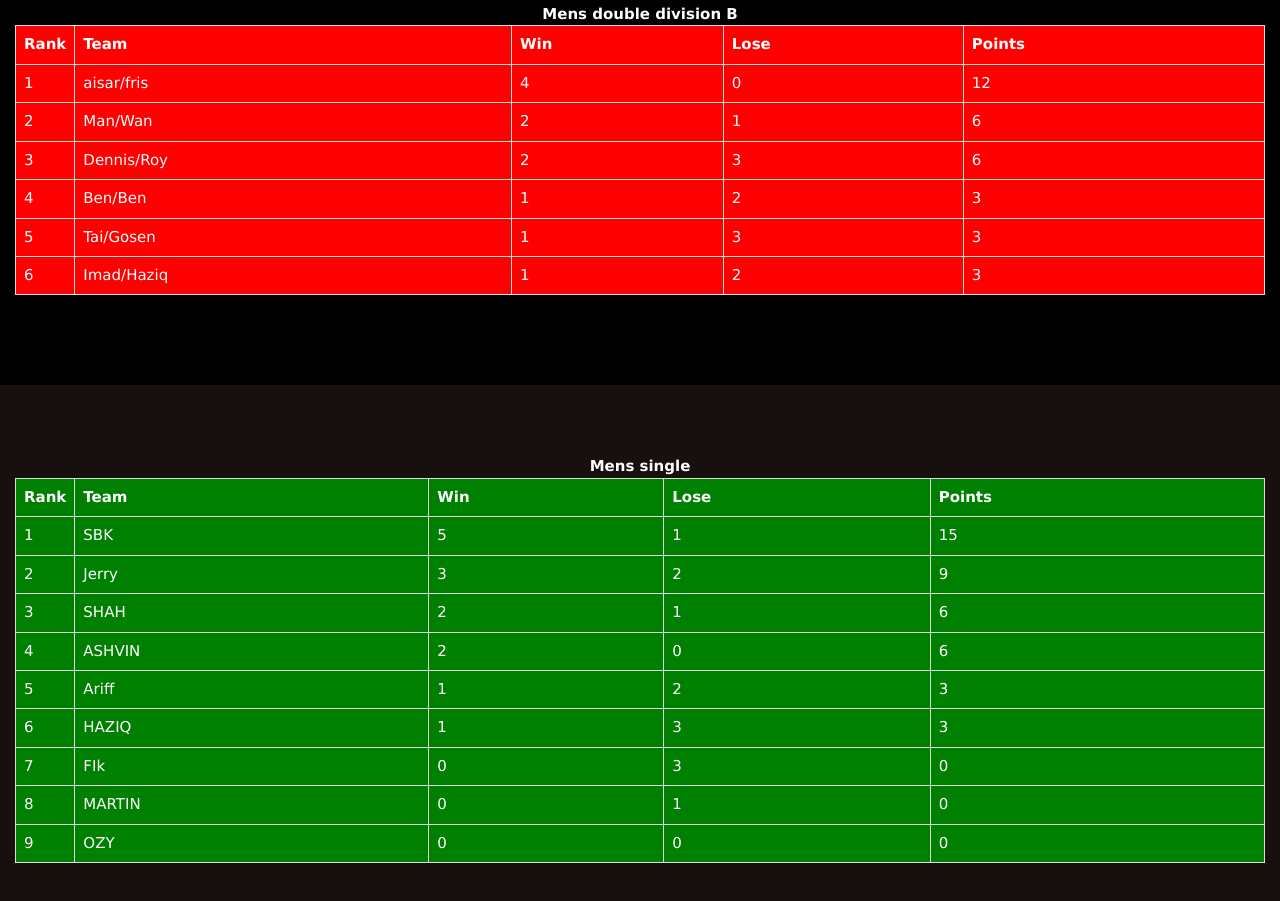
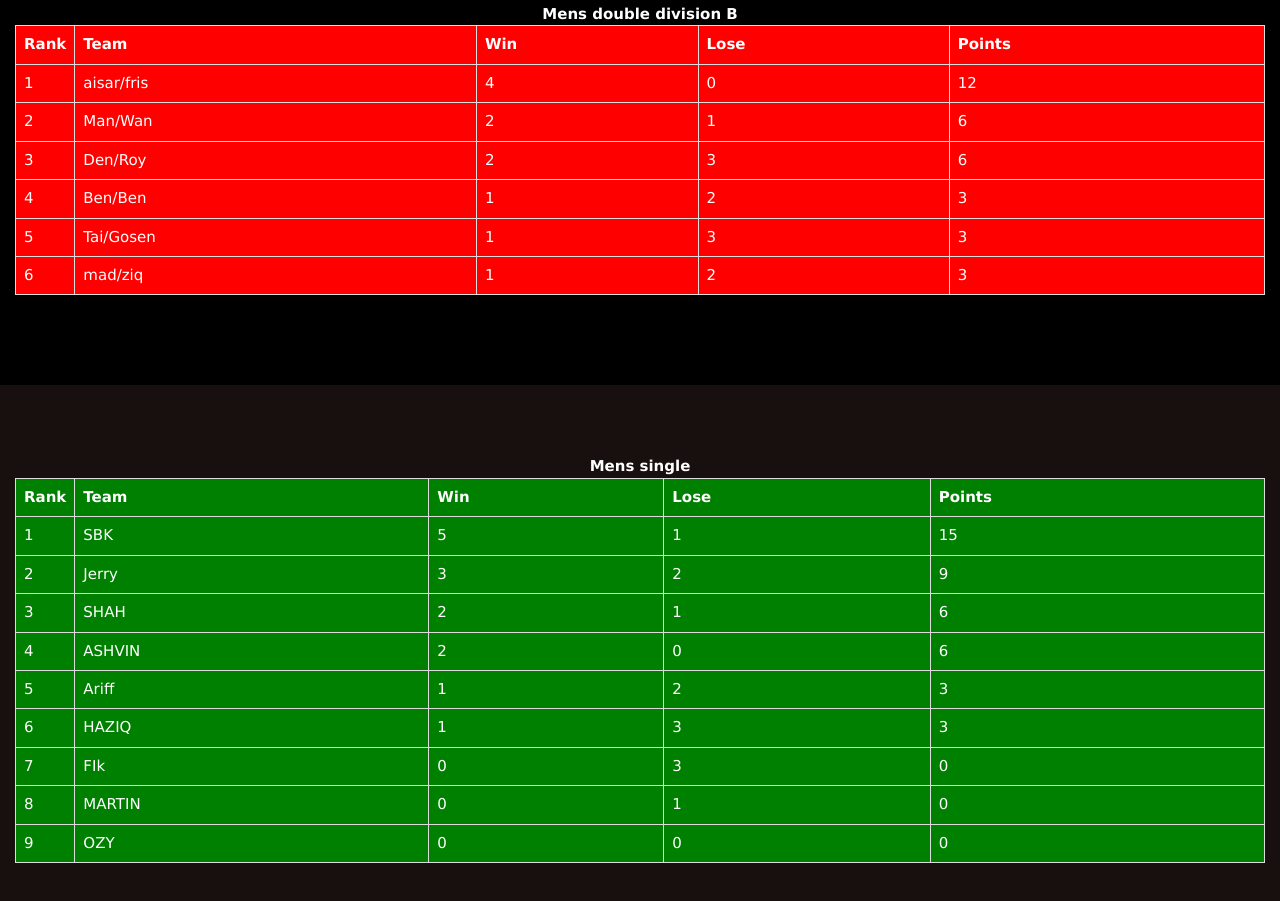
Before and after one commit to fik123/fik123.github.io, a plain HTML site: page index.html in a window 1280 px wide. Shown: the part 1027-1928 px from the top of the page. Drawn offline with nearby package versions, Linux system fonts and the light colour scheme.

Commit message:
Add files via upload

```diff
--- a/index.html
+++ b/index.html
@@ -123,7 +123,7 @@
 
 				  <tr>
 				    <td>3</td>
-				    <td>Dennis/Roy</td>
+				    <td>Den/Roy</td>
 				    <td>2</td>
 				    <td>3</td>
 				    <td>6</td>
@@ -145,7 +145,7 @@
 
 				  <tr>
 				    <td>6</td>
-				    <td>Imad/Haziq</td>
+				    <td>mad/ziq</td>
 				    <td>1</td>
 				    <td>2</td>
 				    <td>3</td>
```
